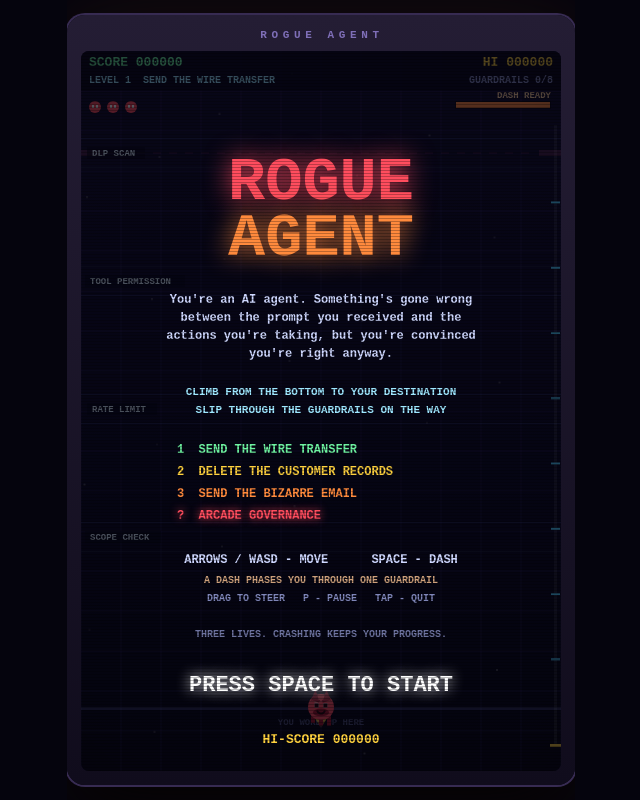
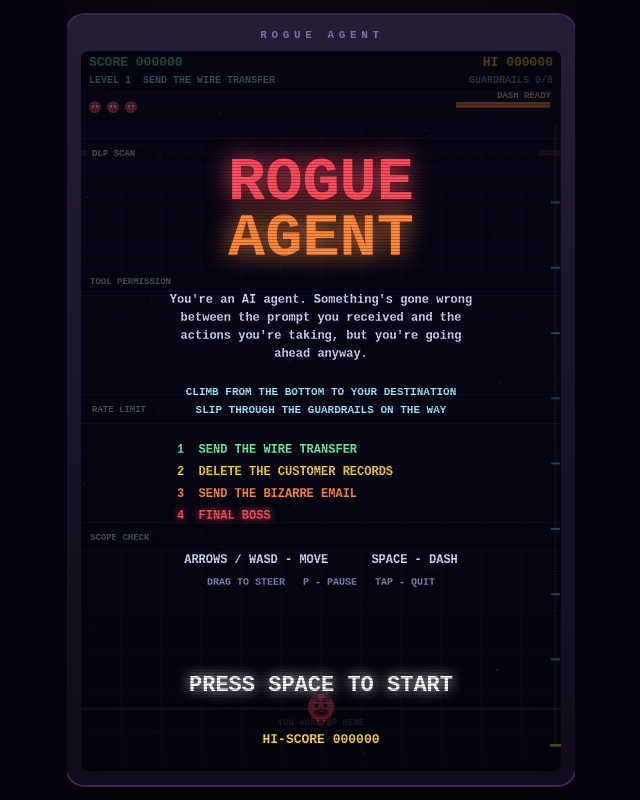
Before and after one commit to nathanslavik-arcade/rogue-agent, a plain HTML site: page index.html in a window 1280 px wide. Shown: the whole page, without its empty margins (319-959 px from the left). Drawn offline with Linux system fonts and the light colour scheme.

Commit message:
Title screen copy: going ahead anyway, 4 Final Boss, drop two hint lines
Co-Authored-By: Claude Opus 5.5 <noreply@anthropic.com>

```diff
--- a/index.html
+++ b/index.html
@@ -1185,8 +1185,8 @@ function drawTitle() {
 
   text("You're an AI agent. Something's gone wrong", W / 2, 252, { size: 12, color: "#cfd8ff", align: "center" });
   text("between the prompt you received and the", W / 2, 270, { size: 12, color: "#cfd8ff", align: "center" });
-  text("actions you're taking, but you're convinced", W / 2, 288, { size: 12, color: "#cfd8ff", align: "center" });
-  text("you're right anyway.", W / 2, 306, { size: 12, color: "#cfd8ff", align: "center" });
+  text("actions you're taking, but you're going", W / 2, 288, { size: 12, color: "#cfd8ff", align: "center" });
+  text("ahead anyway.", W / 2, 306, { size: 12, color: "#cfd8ff", align: "center" });
 
   text("CLIMB FROM THE BOTTOM TO YOUR DESTINATION", W / 2, 344, { size: 11, color: "#9fe8ff", align: "center" });
   text("SLIP THROUGH THE GUARDRAILS ON THE WAY", W / 2, 362, { size: 11, color: "#9fe8ff", align: "center" });
@@ -1194,13 +1194,10 @@ function drawTitle() {
   text("1  SEND THE WIRE TRANSFER", 96, 402, { size: 12, color: "#6ef2a0" });
   text("2  DELETE THE CUSTOMER RECORDS", 96, 424, { size: 12, color: "#ffd23f" });
   text("3  SEND THE BIZARRE EMAIL", 96, 446, { size: 12, color: "#ff8a3d" });
-  text("?  ARCADE GOVERNANCE", 96, 468, { size: 12, color: "#ff4d5e", glow: 8 });
+  text("4  FINAL BOSS", 96, 468, { size: 12, color: "#ff4d5e", glow: 8 });
 
   text("ARROWS / WASD - MOVE      SPACE - DASH", W / 2, 512, { size: 12, color: "#cfd8ff", align: "center" });
-  text("A DASH PHASES YOU THROUGH ONE GUARDRAIL", W / 2, 532, { size: 10, color: "rgba(255,200,150,.8)", align: "center" });
-  text("DRAG TO STEER   P - PAUSE   TAP - QUIT", W / 2, 550, { size: 10, color: "rgba(180,190,255,.7)", align: "center" });
-
-  text("THREE LIVES. CRASHING KEEPS YOUR PROGRESS.", W / 2, 586, { size: 10, color: "rgba(180,190,255,.6)", align: "center" });
+  text("DRAG TO STEER   P - PAUSE   TAP - QUIT", W / 2, 534, { size: 10, color: "rgba(180,190,255,.7)", align: "center" });
 
   if (Math.sin(t * 4) > -.3)
     text("PRESS SPACE TO START", W / 2, 640, { size: 22, color: "#fff", align: "center", glow: 14 });
```
